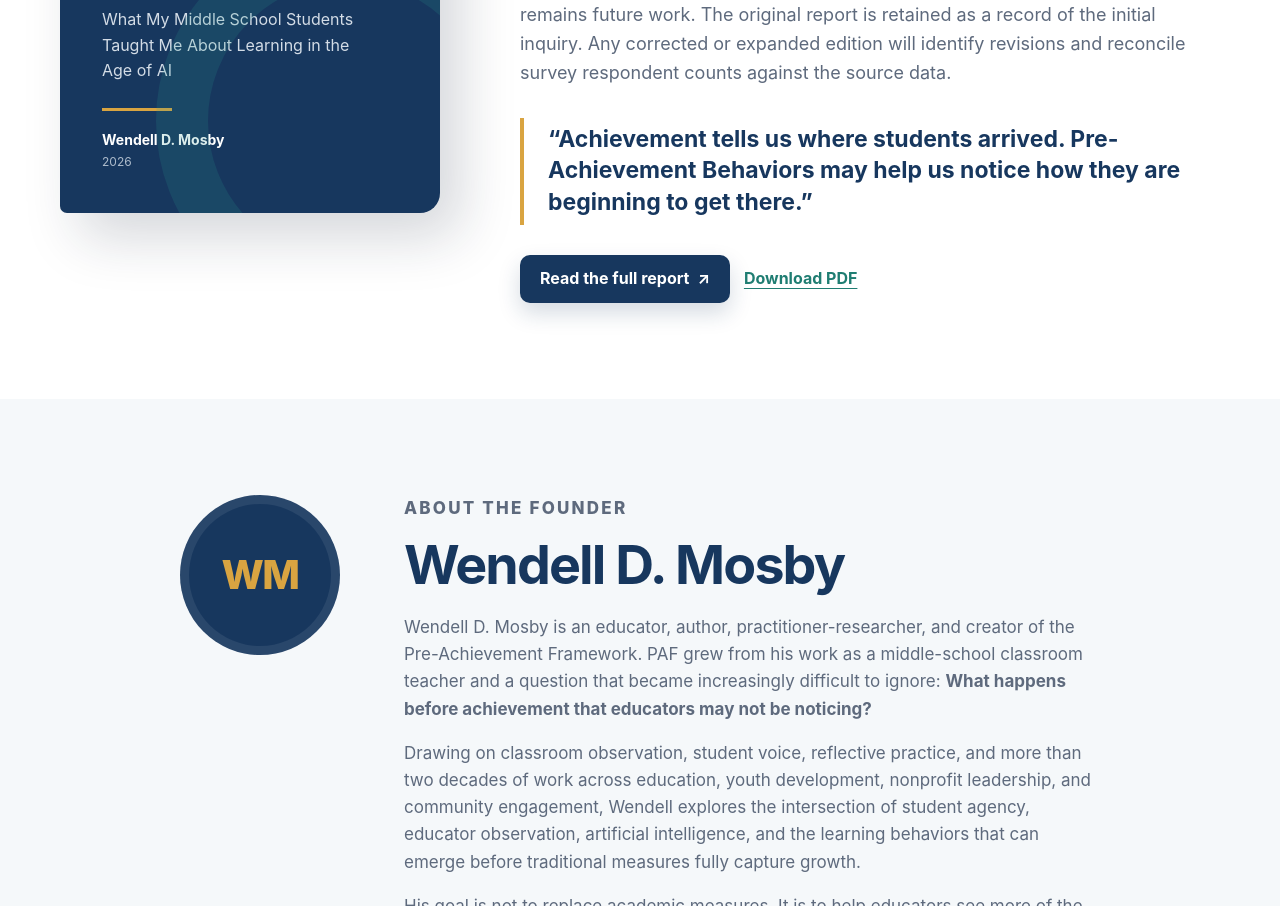
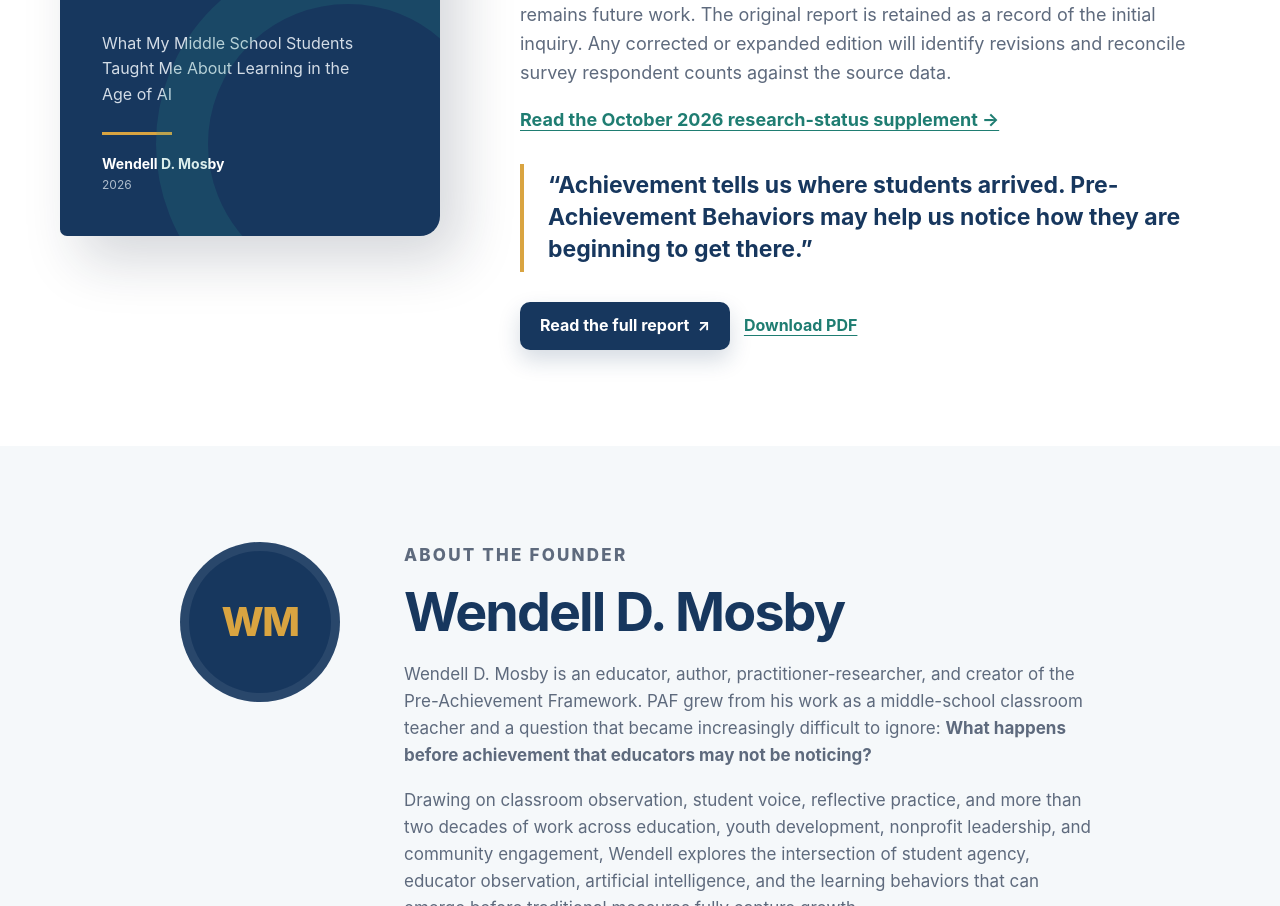
Before and after one commit to wendellmosby/preachievementframework, a plain HTML site: page index.html in a window 1280 px wide. Shown: the part 10185-11091 px from the top of the page. Drawn offline with Linux system fonts and the light colour scheme.

Commit message:
Link PAF research clarification supplement from foundational report

```diff
--- a/index.html
+++ b/index.html
@@ -410,6 +410,7 @@
           <h2>Read the inquiry that introduced the framework.</h2>
           <p><em>Beyond the Achievement Gap</em> documents the classroom observations, student survey findings, Composite Classroom Portraits, conceptual development, limitations, and future-research questions that led to the Pre-Achievement Framework.</p>
           <p><strong>October 2026 research-status clarification:</strong> The foundational practitioner report introduces a conceptual framework, not a psychometrically validated instrument. PAOP is an emerging observation protocol; formal reliability and validity evaluation remains future work. The original report is retained as a record of the initial inquiry. Any corrected or expanded edition will identify revisions and reconcile survey respondent counts against the source data.</p>
+          <p><a class="text-link" href="research-status.html">Read the October 2026 research-status supplement →</a></p>
           <blockquote>“Achievement tells us where students arrived. Pre-Achievement Behaviors may help us notice how they are beginning to get there.”</blockquote>
           <div class="hero-actions">
             <a class="button button-primary" href="assets/Beyond-the-Achievement-Gap.pdf" target="_blank" rel="noopener">Read the full report <span aria-hidden="true">↗</span></a>
```
